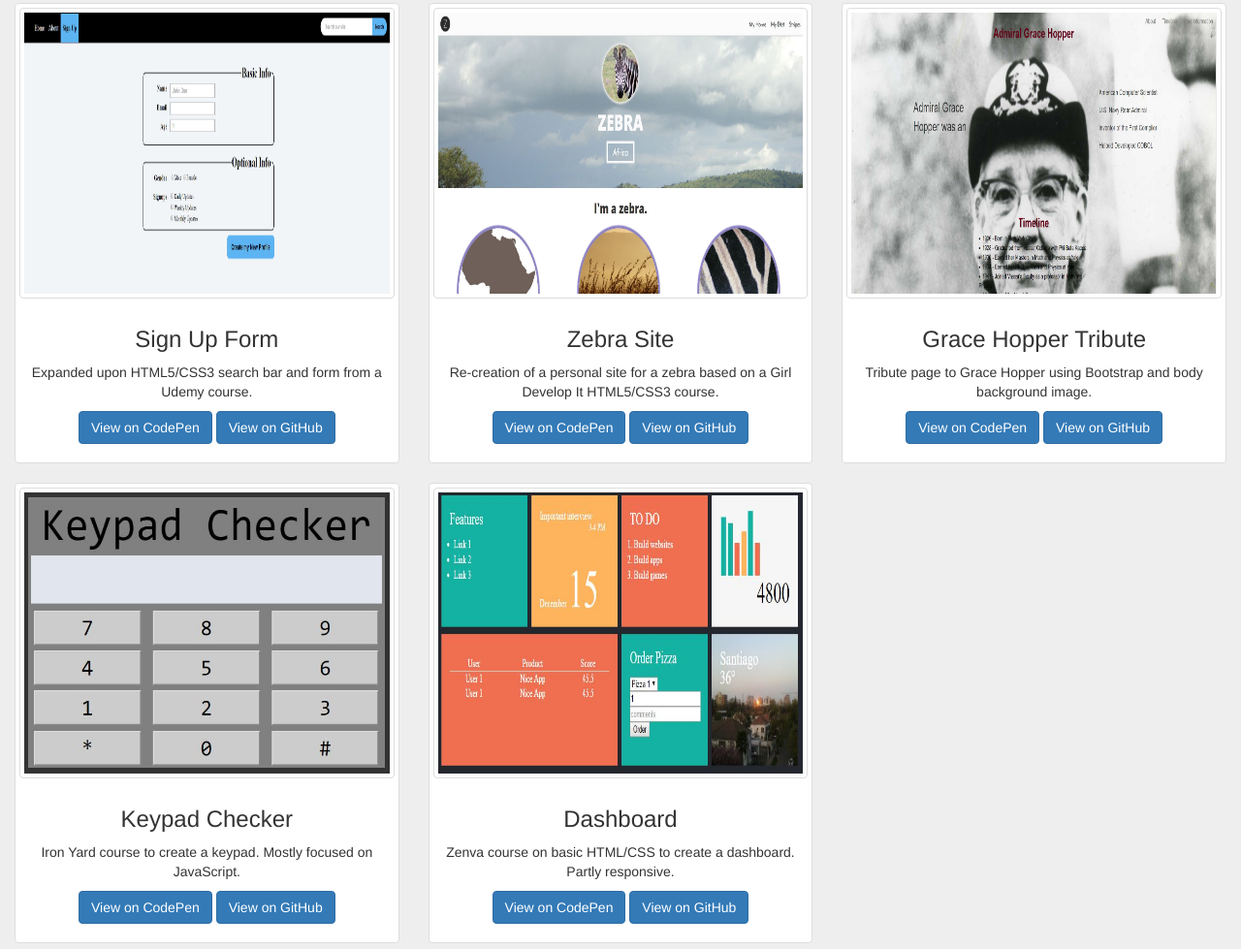
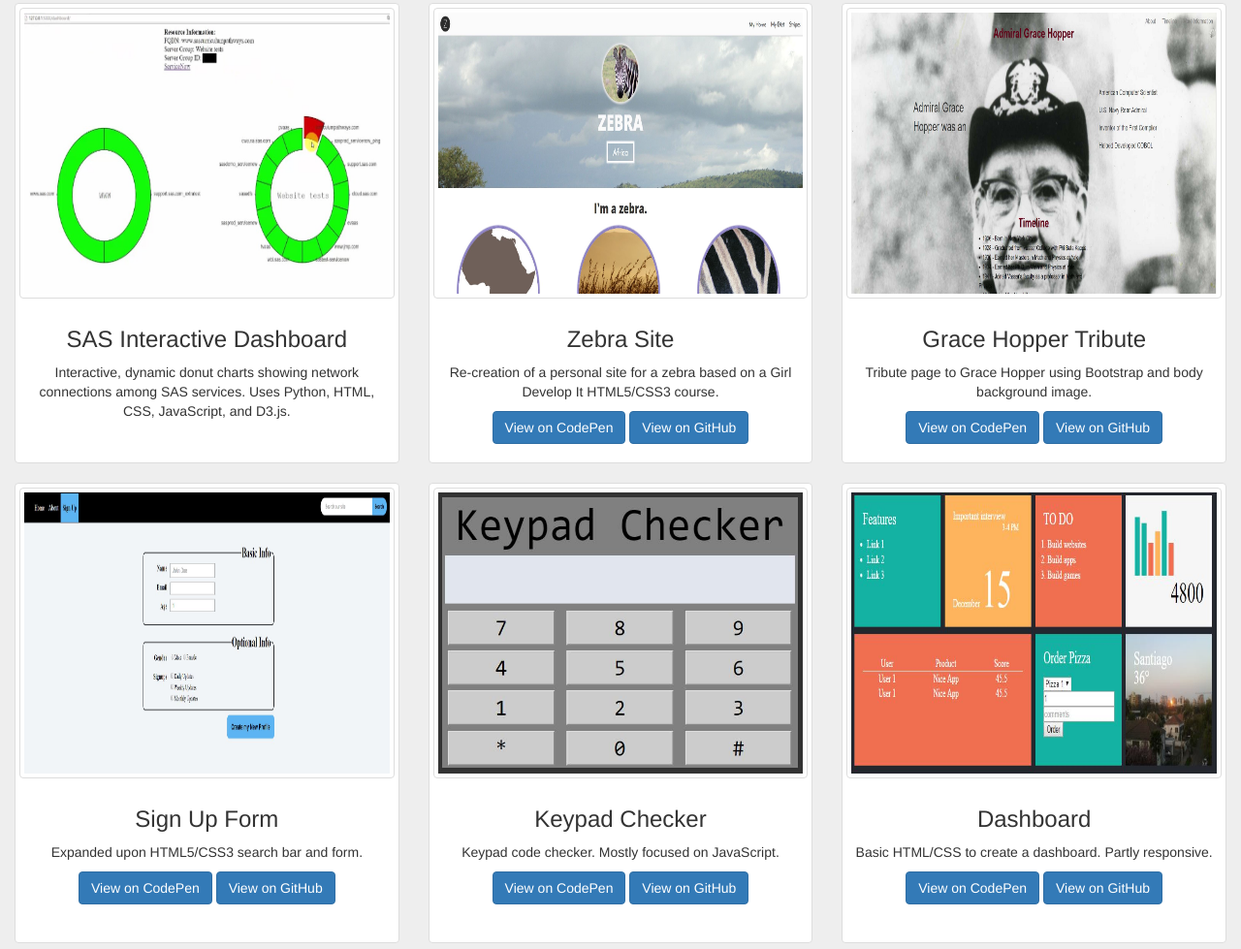
Before and after one commit to srbaxter/srbaxter.github.io, a plain HTML site: page index.html in a window 1280 px wide. Shown: the part 841-1820 px from the top of the page at 97% size. Drawn offline with nearby package versions, Linux system fonts and the light colour scheme; a script that the page names is missing.

Commit message:
added sas project

```diff
--- a/index.html
+++ b/index.html
@@ -110,21 +110,20 @@
           <div class="col-sm-6 col-md-4">
 
             <div class="thumbnail">
-              <img src="images/udemysignup.JPG" class="img-thumbnail img-responsive" alt="Udemy Sign Up Form Project Image">
+              <img src="images/sasinteractivedashboard.JPG" class="img-thumbnail img-responsive" alt="SAS Interactive Dashboard Project Image">
+              <div class="caption">
+                <h3>SAS Interactive Dashboard</h3>
+                <p>Interactive, dynamic donut charts showing network connections among SAS services. Uses Python, HTML, CSS, JavaScript, and D3.js.</p>
+              </div>
+            </div>
+
+            <div class="thumbnail">
+              <img src="images/udemysignup.JPG" class="img-thumbnail img-responsive" alt="Sign Up Form Project Image">
               <div class="caption">
                 <h3>Sign Up Form</h3>
-                <p>Expanded upon HTML5/CSS3 search bar and form from a Udemy course.</p>
+                <p>Expanded upon HTML5/CSS3 search bar and form.</p>
                 <a href="http://codepen.io/srbaxter/full/XKpmPX/" target="_blank" rel="noopener" class="btn btn-primary" role="button">View on CodePen</a>
                 <a href="https://github.com/srbaxter/Udemy-form" target="_blank" rel="noopener" class="btn btn-primary" role="button">View on GitHub</a>
-              </div>
-            </div>
-            <div class="thumbnail">
-              <img src="images/keypadchecker.JPG" class="img-thumbnail img-responsive" alt="Keypad Checker Project Image">
-              <div class="caption">
-                <h3>Keypad Checker</h3>
-                <p>Iron Yard course to create a keypad. Mostly focused on JavaScript.</p>
-                <a href="http://codepen.io/srbaxter/full/BzjQYE/" target="_blank" rel="noopener" class="btn btn-primary" role="button">View on CodePen</a>
-                <a href="https://github.com/srbaxter/IronYard_June2_Keypad" target="_blank" rel="noopener" class="btn btn-primary" role="button">View on GitHub</a>
               </div>
             </div>
           </div>
@@ -141,12 +140,12 @@
               </div>
             </div>
             <div class="thumbnail">
-              <img src="images/zenvadashboard.JPG" class="img-thumbnail img-responsive" alt="Zenva Dashboard Project Image">
+              <img src="images/keypadchecker.JPG" class="img-thumbnail img-responsive" alt="Keypad Checker Project Image">
               <div class="caption">
-                <h3>Dashboard</h3>
-                <p>Zenva course on basic HTML/CSS to create a dashboard. Partly responsive.</p>
-                <a href="http://codepen.io/srbaxter/full/JKGbmM/" target="_blank" rel="noopener" class="btn btn-primary" role="button">View on CodePen</a>
-                <a href="https://github.com/srbaxter/Zenva_HTML-CSS_Dashboard" target="_blank" rel="noopener" class="btn btn-primary" role="button">View on GitHub</a>
+                <h3>Keypad Checker</h3>
+                <p>Keypad code checker. Mostly focused on JavaScript.</p>
+                <a href="http://codepen.io/srbaxter/full/BzjQYE/" target="_blank" rel="noopener" class="btn btn-primary" role="button">View on CodePen</a>
+                <a href="https://github.com/srbaxter/IronYard_June2_Keypad" target="_blank" rel="noopener" class="btn btn-primary" role="button">View on GitHub</a>
               </div>
             </div>
           </div>
@@ -160,6 +159,15 @@
                 <p>Tribute page to Grace Hopper using Bootstrap and body background image.</p>
                 <a href="http://codepen.io/srbaxter/full/PzRxaR/" target="_blank" rel="noopener" class="btn btn-primary" role="button">View on CodePen</a>
                 <a href="https://github.com/srbaxter/GraceHopperTributePage/" target="_blank" rel="noopener" class="btn btn-primary" role="button">View on GitHub</a>
+              </div>
+            </div>
+            <div class="thumbnail">
+              <img src="images/zenvadashboard.JPG" class="img-thumbnail img-responsive" alt="Basic Dashboard Project Image">
+              <div class="caption">
+                <h3>Dashboard</h3>
+                <p>Basic HTML/CSS to create a dashboard. Partly responsive.</p>
+                <a href="http://codepen.io/srbaxter/full/JKGbmM/" target="_blank" rel="noopener" class="btn btn-primary" role="button">View on CodePen</a>
+                <a href="https://github.com/srbaxter/Zenva_HTML-CSS_Dashboard" target="_blank" rel="noopener" class="btn btn-primary" role="button">View on GitHub</a>
               </div>
             </div>
           </div><!--/.col-->
```
Also changed, not shown: images/sasinteractivedashboard.jpg (added).
